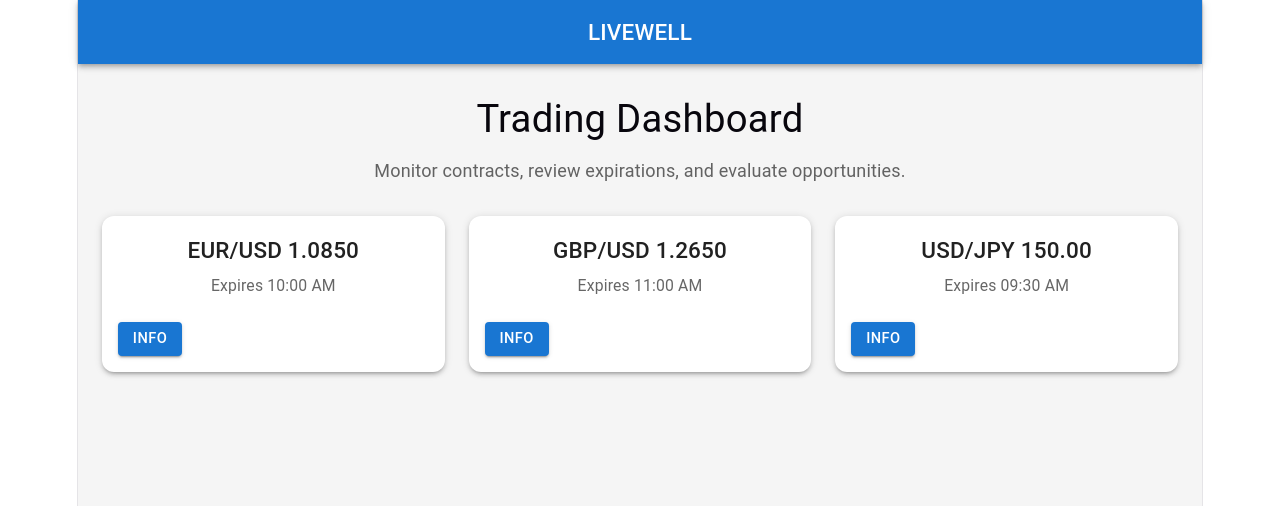
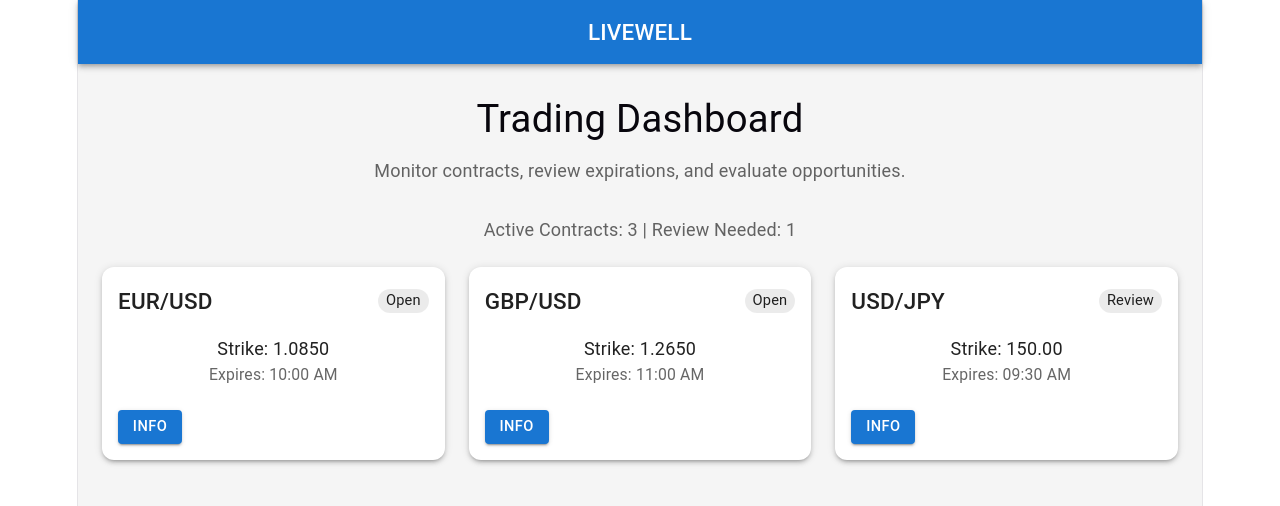
Before and after one commit to ianfmc/livewell-ui, a React (Vite) app: page / in a window 1280 px wide. Shown: the top 506 px of the page. Built offline with nearby package versions, Linux system fonts and the light colour scheme.

Commit message:
Add more mock data elements (strike, expiry)

```diff
--- a/src/App.tsx
+++ b/src/App.tsx
@@ -31,10 +31,21 @@ const App = () => (
           Monitor contracts, review expirations, and evaluate opportunities.
         </Typography>
 
+        <Typography variant="body1" color="text.secondary" sx={{ mb: 3 }}>
+          Active Contracts: {mockData.length} | Review Needed:{" "}
+          {mockData.filter((card) => card.status === "Review").length}
+        </Typography>
+
         <Grid container spacing={3}>
           {mockData.map((card) => (
             <Grid size={{ xs: 12, sm: 6, md: 4 }} key={card.title}>
-              <ContractCard title={card.title} subtitle={card.subtitle} />
+              <ContractCard
+                key={card.instrument + card.strike}
+                instrument={card.instrument}
+                strike={card.strike}
+                expiry={card.expiry}
+                status={card.status}
+              />{" "}
             </Grid>
           ))}
         </Grid>
--- a/src/components/Card.tsx
+++ b/src/components/Card.tsx
@@ -2,23 +2,37 @@ import Button from "@mui/material/Button";
 import Card from "@mui/material/Card";
 import CardActions from "@mui/material/CardActions";
 import CardContent from "@mui/material/CardContent";
+import Chip from "@mui/material/Chip";
+import Stack from "@mui/material/Stack";
 import Typography from "@mui/material/Typography";
 
 type CardProps = {
-  title: string;
-  subtitle: string;
+  instrument: string;
+  strike: string;
+  expiry: string;
+  status: string;
 };
 
-const ContractCard = ({ title, subtitle }: CardProps) => (
-  <Card elevation={3} sx={{ minWidth: 275, borderRadius: 3 }}>
+const ContractCard = ({ instrument, strike, expiry, status }: CardProps) => (
+  <Card elevation={3} sx={{ borderRadius: 3 }}>
     <CardContent>
-      <Typography gutterBottom variant="h6" component="div">
-        {title}
-      </Typography>
+      <Stack
+        direction="row"
+        justifyContent="space-between"
+        alignItems="center"
+        sx={{ mb: 2 }}
+      >
+        <Typography variant="h6">{instrument}</Typography>
+        <Chip label={status} size="small" />
+      </Stack>
 
-      <Typography variant="body2" color="text.secondary">
-        {subtitle}
-      </Typography>
+      <Stack spacing={0.25}>
+        <Typography variant="body1">Strike: {strike}</Typography>
+
+        <Typography variant="body2" color="text.secondary">
+          Expires: {expiry}
+        </Typography>
+      </Stack>
     </CardContent>
 
     <CardActions sx={{ px: 2, pb: 2 }}>
--- a/src/data/mockData.ts
+++ b/src/data/mockData.ts
@@ -1,10 +1,27 @@
 export type ContractCard = {
-  title: string;
-  subtitle: string;
+  instrument: string;
+  strike: string;
+  expiry: string;
+  status: string;
 };
 
 export const mockData: ContractCard[] = [
-  { title: "EUR/USD 1.0850", subtitle: "Expires 10:00 AM" },
-  { title: "GBP/USD 1.2650", subtitle: "Expires 11:00 AM" },
-  { title: "USD/JPY 150.00", subtitle: "Expires 09:30 AM" },
+  {
+    instrument: "EUR/USD",
+    strike: "1.0850",
+    expiry: "10:00 AM",
+    status: "Open",
+  },
+  {
+    instrument: "GBP/USD",
+    strike: "1.2650",
+    expiry: "11:00 AM",
+    status: "Open",
+  },
+  {
+    instrument: "USD/JPY",
+    strike: "150.00",
+    expiry: "09:30 AM",
+    status: "Review",
+  },
 ];
```
